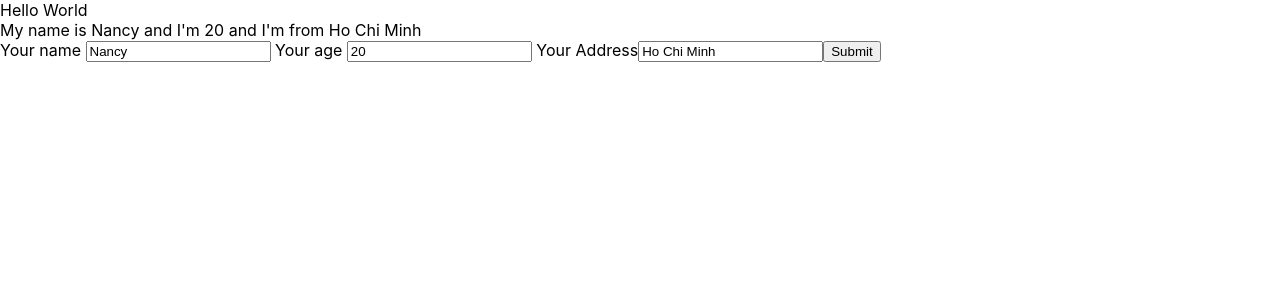
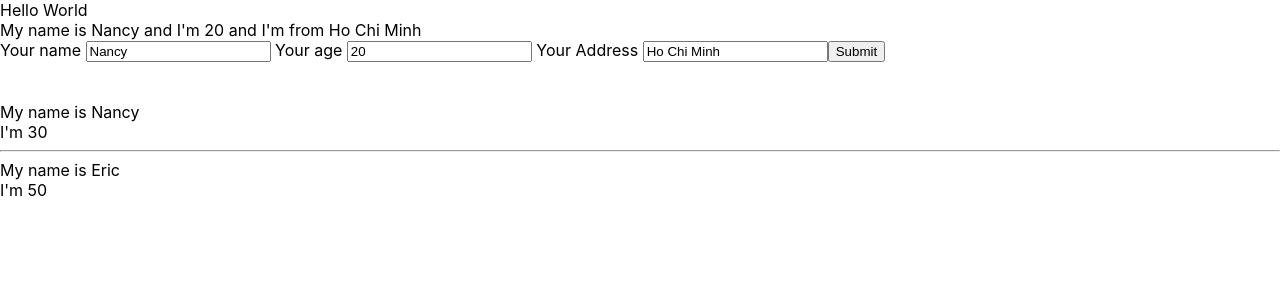
Before and after one commit to TruongNgan6/Test, a React (Create React App) app: page / in a window 1280 px wide. Shown: the top 300 px of the page. Built offline with nearby package versions, Linux system fonts and the light colour scheme.

Commit message:
video 23

```diff
--- /dev/null
+++ b/src/components/DisplayInfo.js
@@ -0,0 +1,17 @@
+import React from "react";
+
+class DisplayInfo extends React.Component {
+  render() {
+    // console.log(this.props);
+    const { age, name } = this.props;
+    //Props
+    return (
+      <div>
+        <div>My name is {name}</div>
+        <div>I'm {age}</div>
+      </div>
+    );
+  }
+}
+
+export default DisplayInfo;
--- a/src/components/MyComponent.js
+++ b/src/components/MyComponent.js
@@ -2,12 +2,20 @@
 // function component
 import React from "react";
 import UserInfo from "./UserInfo";
+import DisplayInfo from "./DisplayInfo";
 class MyComponent extends React.Component {
   // JSX
   render() {
+    const ageW = 50;
+    const myInfo = ["abc", "c", "a"];
     return (
       <div>
         <UserInfo></UserInfo>
+        <br />
+        <br />
+        <DisplayInfo name="Nancy" age="30" />
+        <hr />
+        <DisplayInfo name="Eric" age={ageW} myInfo={myInfo} />
       </div>
     );
   }
--- a/src/components/UserInfo.js
+++ b/src/components/UserInfo.js
@@ -56,7 +56,7 @@ class UserInfo extends React.Component {
             }}
           />
 
-          <label> Your Address</label>
+          <label> Your Address </label>
           <input
             value={this.state.address}
             type="text"
```
